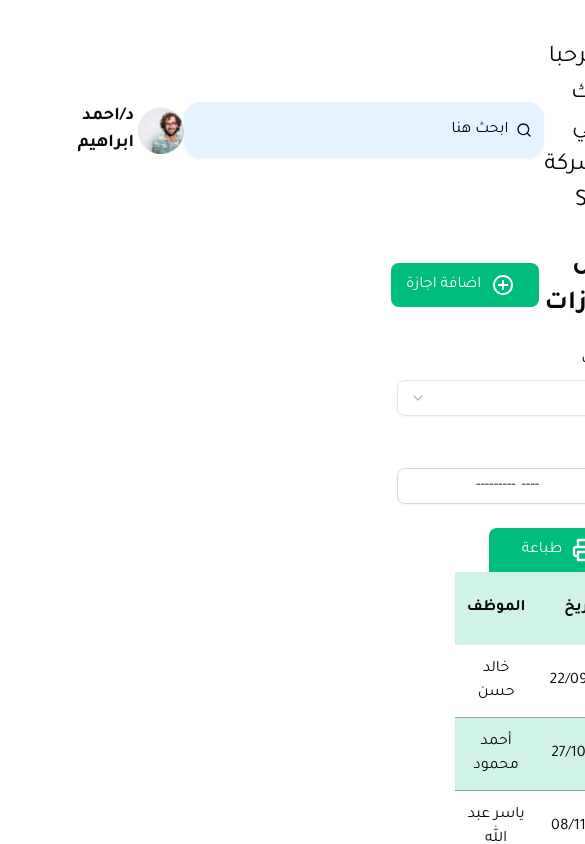
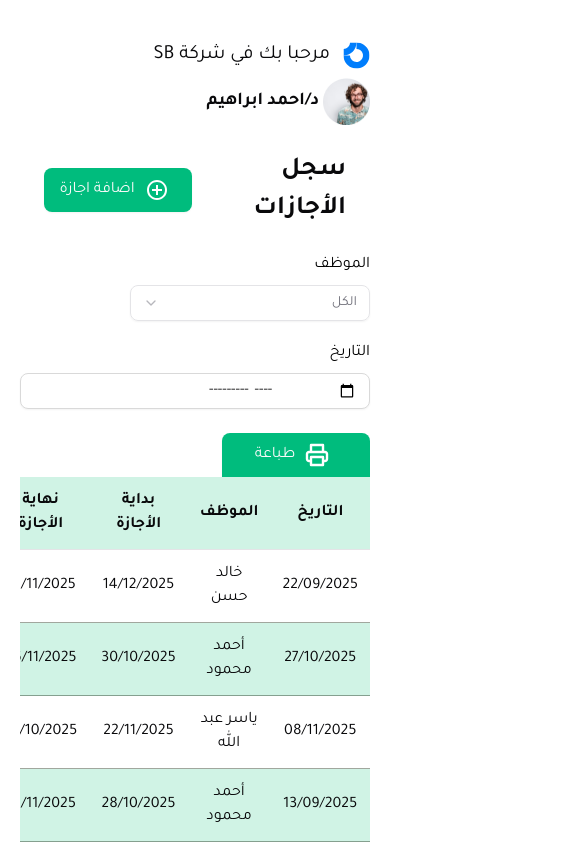
Before and after one commit to Faress-MoHamed/soulandbody, a Next.js app: page /vacations in a window 390 px wide. Shown: the top 844 px of the page, 585 px wide, since content can reach past the window. Built offline with nearby package versions, Linux system fonts and the light colour scheme.

Commit message:
add responsive

```diff
--- a/src/app/layout.tsx
+++ b/src/app/layout.tsx
@@ -35,7 +35,7 @@ export default function RootLayout({
 			<body
 				className={`${geistSans.variable} ${geistMono.variable} antialiased`}
 			>
-				<div className="container  px-[80px] py-10 flex flex-col gap-[26px]">
+				<div className="container  md:px-[80px] px-[20px] py-10 flex flex-col gap-[26px]">
 					<Header />
 					{children}
 				</div>
--- a/src/app/vacations/page.tsx
+++ b/src/app/vacations/page.tsx
@@ -81,9 +81,9 @@ export default function Page() {
 							width={1010}
 							height={450}
 							Content={
-								<div className="flex flex-col gap-4 pl-6">
-									<div className="grid grid-cols-3 items-center gap-4">
-										<div className="flex flex-col gap-2">
+								<div className="flex flex-col gap-4 md:pl-6">
+									<div className="grid md:grid-cols-3 grid-cols-1 items-center gap-4">
+										<div className="flex flex-col gap-2 w-[302px]">
 											<label className="text-[16px] text-black font-[500]">
 												الموظف
 											</label>
@@ -94,7 +94,7 @@ export default function Page() {
 												// 	setSelectedEmployee((prev) => (prev === e ? "" : e));
 												// }}
 											>
-												<SelectTrigger className="min-w-[302px] min-h-[48px] rounded-[8px] py-3 pr-3 pl-4  bg-white border-[#D9D9D9] placeholder:text-black text-right flex ">
+												<SelectTrigger className="md:min-w-[302px] min-w-full min-h-[48px] rounded-[8px] py-3 pr-3 pl-4  bg-white border-[#D9D9D9] placeholder:text-black text-right flex ">
 													<SelectValue placeholder="الكل" />
 												</SelectTrigger>
 												<SelectContent>
@@ -115,7 +115,7 @@ export default function Page() {
 												// 	setSelectedEmployee((prev) => (prev === e ? "" : e));
 												// }}
 											>
-												<SelectTrigger className="min-w-[302px] min-h-[48px] rounded-[8px] py-3 pr-3 pl-4  bg-white border-[#D9D9D9] placeholder:text-black text-right flex ">
+												<SelectTrigger className="md:min-w-[302px] min-w-full min-h-[48px] rounded-[8px] py-3 pr-3 pl-4  bg-white border-[#D9D9D9] placeholder:text-black text-right flex ">
 													<SelectValue placeholder="الكل" />
 												</SelectTrigger>
 												<SelectContent>
@@ -131,8 +131,8 @@ export default function Page() {
 											</label>
 											<Input
 												// placeholder="ابحث هنا"
-												// className="min-w-[302px] h-[48px] rounded-[8px] py-3 pr-3 pl-4 bg-white border-[#D9D9D9] placeholder:text-black"
-												className="min-w-[302px] h-[48px] rounded-[8px] py-3 pr-3 pl-4 bg-white border-[#D9D9D9] placeholder:text-black text-right flex justify-end"
+												// className="md:min-w-[302px]  h-[48px] rounded-[8px] py-3 pr-3 pl-4 bg-white border-[#D9D9D9] placeholder:text-black"
+												className="md:min-w-[302px] min-w-full h-[48px] rounded-[8px] py-3 pr-3 pl-4 bg-white border-[#D9D9D9] placeholder:text-black text-right flex justify-end"
 												// type="time"
 
 												// value={globalFilter}
@@ -145,8 +145,8 @@ export default function Page() {
 											</label>
 											<Input
 												// placeholder="ابحث هنا"
-												// className="min-w-[302px] h-[48px] rounded-[8px] py-3 pr-3 pl-4 bg-white border-[#D9D9D9] placeholder:text-black"
-												className="min-w-[240px] h-[48px] rounded-[8px] py-3 pr-3 pl-4 bg-white border-[#D9D9D9] placeholder:text-black text-right flex justify-end"
+												// className="md:min-w-[302px]  h-[48px] rounded-[8px] py-3 pr-3 pl-4 bg-white border-[#D9D9D9] placeholder:text-black"
+												className="md:min-w-[240px] w-full h-[48px] rounded-[8px] py-3 pr-3 pl-4 bg-white border-[#D9D9D9] placeholder:text-black text-right flex justify-end"
 												type="month"
 
 												// value={globalFilter}
@@ -160,8 +160,8 @@ export default function Page() {
 											</label>
 											<Input
 												// placeholder="ابحث هنا"
-												// className="min-w-[240px] h-[48px] rounded-[8px] py-3 pr-3 pl-4 bg-white border-[#D9D9D9] placeholder:text-black"
-												className="min-w-[240px] h-[48px] rounded-[8px] py-3 pr-3 pl-4 bg-white border-[#D9D9D9] placeholder:text-black text-right flex justify-end"
+												// className="md:min-w-[240px] w-full h-[48px] rounded-[8px] py-3 pr-3 pl-4 bg-white border-[#D9D9D9] placeholder:text-black"
+												className="md:min-w-[240px] w-full h-[48px] rounded-[8px] py-3 pr-3 pl-4 bg-white border-[#D9D9D9] placeholder:text-black text-right flex justify-end"
 												type="month"
 
 												// value={globalFilter}
@@ -172,7 +172,7 @@ export default function Page() {
 											<label className="text-base text-[#1E1E1E]">خصم</label>
 											<Input
 												placeholder="خصم"
-												className="min-w-[240px] h-[48px] rounded-[8px] py-3 pr-3 pl-4 bg-white border-[#D9D9D9] placeholder:text-black"
+												className="md:min-w-[240px] w-full h-[48px] rounded-[8px] py-3 pr-3 pl-4 bg-white border-[#D9D9D9] placeholder:text-black"
 
 												// value={globalFilter}
 												// onChange={(e) => setGlobalFilter(e.target.value)}
--- a/src/components/Header/index.tsx
+++ b/src/components/Header/index.tsx
@@ -4,16 +4,16 @@ import { Input } from "../ui/input";
 
 export default function Header() {
 	return (
-		<div className="flex justify-between items-center px-12">
+		<div className="flex md:flex-row flex-col justify-between md:gap-0 gap-2 md:items-center md:px-12">
 			{/* logo */}
 			<div className="max-w-full flex items-center gap-[13px]">
 				<div className="max-w-full rounded-full">
 					<img src="./logo.svg" className="w-[27px] h-[27px]" alt="" />
 				</div>
-				<p className="text-[24px]">مرحبا بك في شركة SB</p>
+				<p className="md:text-[24px] text-[20px]">مرحبا بك في شركة SB</p>
 			</div>
 			{/* seatch */}
-			<div className="relative text-black">
+			<div className="relative text-black md:block hidden">
 				<Search className="absolute right-3 top-5 h-4 w-4 text-black" />
 				<Input
 					placeholder="ابحث هنا"
--- a/src/components/ReusableTable/index.tsx
+++ b/src/components/ReusableTable/index.tsx
@@ -183,7 +183,7 @@ export default function ReusableTable<TData>({
 								</label>
 								<Select
 									value={selectedEmployee}
-								 dir="rtl"
+									dir="rtl"
 									onValueChange={(e) => {
 										setSelectedEmployee((prev) => (prev === e ? "" : e));
 									}}
@@ -285,7 +285,7 @@ export default function ReusableTable<TData>({
 							<ChevronRight className="h-4 w-4 ml-1" />
 							<span>السابق</span>
 						</Button>
-						<div className="flex flex-row-reverse items-center justify-center space-x-2">
+						<div className="md:flex flex-row-reverse hidden items-center justify-center space-x-2">
 							{Array.from({ length: totalPages }, (_, i) => i + 1).map(
 								(page) => (
 									<Button
--- a/src/components/customCard/index.tsx
+++ b/src/components/customCard/index.tsx
@@ -31,7 +31,7 @@ export default function CustomCard({
 		<Card
 			className={cn(
 				"flex flex-col   bg-gray-100 p-4 gap-6 w-[923px] h-[325px]",
-				`w-[${width}px] h-[${height}px]`
+				`md:w-[${width}px] w-[350px] h-[${height}px]`
 			)}
 		>
 			<CardHeader className="flex flex-row items-center justify-between ">
--- a/src/components/dashboardCard/index.tsx
+++ b/src/components/dashboardCard/index.tsx
@@ -23,7 +23,7 @@ export function DashboardCard({
 		<Link
 			href={href}
 			className={cn(
-				"flex  items-center justify-between p-6 bg-white rounded-lg w-[435px] h-[251px] shadow-sm hover:shadow-[0px_2px_2px_0px_rgba(0,0,0,0.25)] transition-shadow duration-200 ",
+				"flex  items-center justify-between p-6 bg-white rounded-lg md:w-[435px] w-full h-[251px] shadow-sm hover:shadow-[0px_2px_2px_0px_rgba(0,0,0,0.25)] transition-shadow duration-200 ",
 				className
 			)}
 		>
@@ -43,7 +43,7 @@ export function DashboardCard({
 				return (
 					<div
 						className={cn(
-							"flex  items-center justify-between p-6 bg-white rounded-lg w-[435px] h-[251px] shadow-sm hover:shadow-[0px_2px_2px_0px_rgba(0,0,0,0.25)] transition-shadow duration-200 ",
+							"flex  items-center justify-between p-6 bg-white rounded-lg  md:w-[435px] w-full h-[251px] shadow-sm hover:shadow-[0px_2px_2px_0px_rgba(0,0,0,0.25)] transition-shadow duration-200 ",
 							className
 						)}
 					>
--- a/src/components/ui/card.tsx
+++ b/src/components/ui/card.tsx
@@ -1,6 +1,6 @@
-import * as React from "react"
+import * as React from "react";
 
-import { cn } from "@/lib/utils"
+import { cn } from "@/lib/utils";
 
 function Card({ className, ...props }: React.ComponentProps<"div">) {
 	return (
@@ -12,7 +12,7 @@ function Card({ className, ...props }: React.ComponentProps<"div">) {
 			)}
 			{...props}
 		/>
-  )
+	);
 }
 
 function CardHeader({ className, ...props }: React.ComponentProps<"div">) {
@@ -25,7 +25,7 @@ function CardHeader({ className, ...props }: React.ComponentProps<"div">) {
 			)}
 			{...props}
 		/>
-  )
+	);
 }
 
 function CardTitle({ className, ...props }: React.ComponentProps<"div">) {
@@ -35,7 +35,7 @@ function CardTitle({ className, ...props }: React.ComponentProps<"div">) {
 			className={cn("leading-none font-semibold", className)}
 			{...props}
 		/>
-  )
+	);
 }
 
 function CardDescription({ className, ...props }: React.ComponentProps<"div">) {
@@ -45,7 +45,7 @@ function CardDescription({ className, ...props }: React.ComponentProps<"div">) {
 			className={cn("text-muted-foreground text-sm", className)}
 			{...props}
 		/>
-  )
+	);
 }
 
 function CardAction({ className, ...props }: React.ComponentProps<"div">) {
@@ -58,17 +58,11 @@ function CardAction({ className, ...props }: React.ComponentProps<"div">) {
 			)}
 			{...props}
 		/>
-  )
+	);
 }
 
 function CardContent({ className, ...props }: React.ComponentProps<"div">) {
-  return (
-    <div
-      data-slot="card-content"
-      className={cn("px-6", className)}
-      {...props}
-    />
-  )
+	return <div data-slot="card-content" className={cn(className)} {...props} />;
 }
 
 function CardFooter({ className, ...props }: React.ComponentProps<"div">) {
@@ -78,7 +72,7 @@ function CardFooter({ className, ...props }: React.ComponentProps<"div">) {
 			className={cn("flex items-center px-6 [.border-t]:pt-6", className)}
 			{...props}
 		/>
-  )
+	);
 }
 
 export {
@@ -89,4 +83,4 @@ export {
 	CardAction,
 	CardDescription,
 	CardContent,
-}
+};
```
Lines whose indentation alone changed are shown as unchanged.
